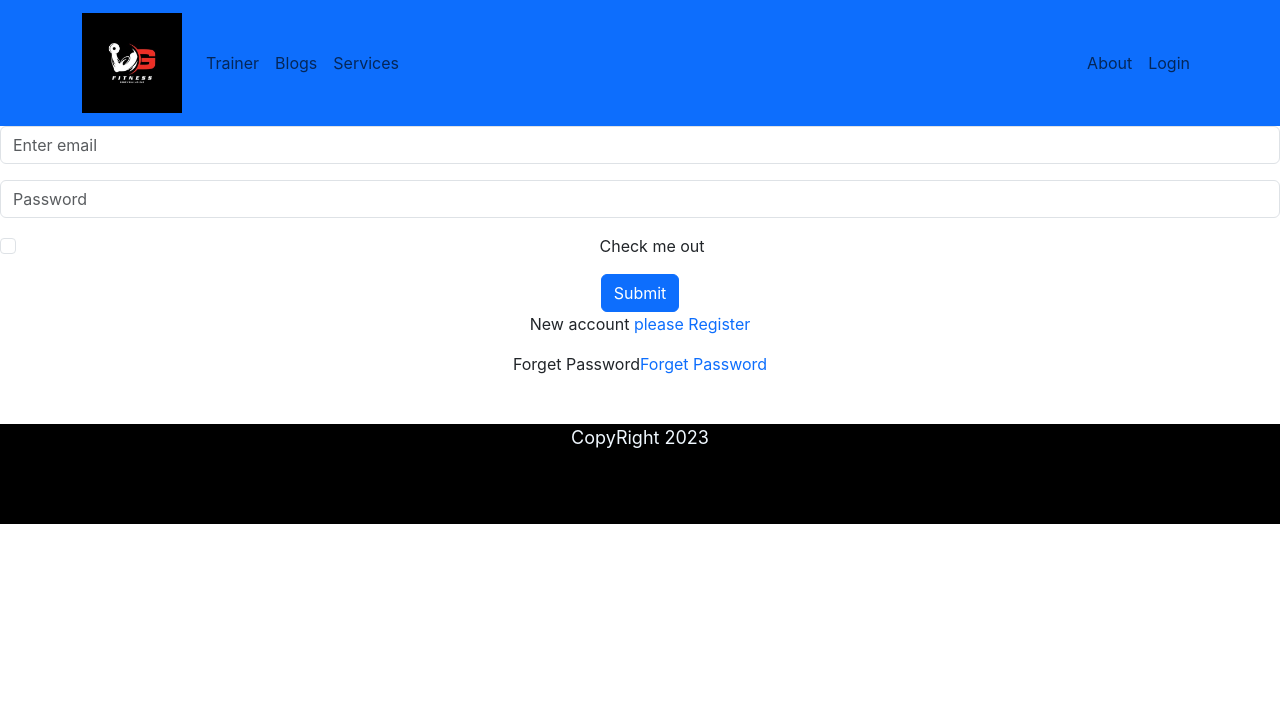
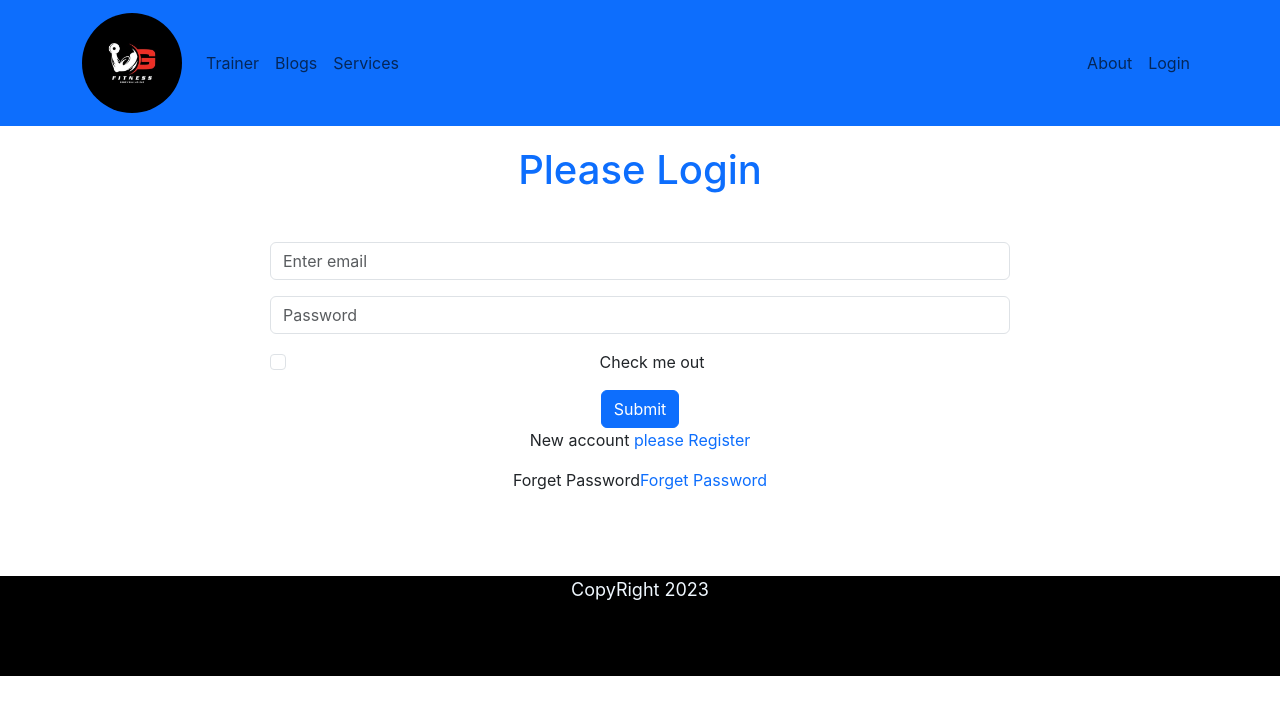
Before and after one commit to faysalahmmed1/Gym-Trainer-App, a React (Create React App) app: page /login in a window 1280 px wide. Shown: the top 714 px of the page. Built offline with nearby package versions, Linux system fonts and the light colour scheme.

Commit message:
my fifth commit

```diff
--- a/src/Pages/Login/Login/Login.css
+++ b/src/Pages/Login/Login/Login.css
@@ -0,0 +1,6 @@
+.LoginPage{
+    padding: 5px;
+    margin-left: 250px;
+    margin-right: 250px;
+    padding: 20px;
+}
--- a/src/Pages/Login/Login/Login.js
+++ b/src/Pages/Login/Login/Login.js
@@ -1,11 +1,13 @@
 import React from 'react';
+import './Login.css';
 import { Button, Form } from 'react-bootstrap';
 import { Link } from 'react-router-dom';
 
 const Login = () => {
     return (
-
-        <Form className='Login-container'>
+        <div className='LoginPage'>
+            <h1 className='text-primary text-center mb-5'> Please Login</h1>
+            <Form>
                 <Form.Group className="mb-3" controlId="formBasicEmail">
                     <Form.Control type="email" placeholder="Enter email" />
                 </Form.Group>
@@ -21,6 +23,7 @@ const Login = () => {
                 <p>New account <Link className='text-decoration-none ' to={'/register'}>please Register</Link></p>
                 <p>Forget Password<Link className='text-decoration-none ' to={'/register'}>Forget Password</Link></p>
             </Form>
+        </div>
 
     );
 };
--- a/src/Pages/Shared/Header/Header.css
+++ b/src/Pages/Shared/Header/Header.css
@@ -1,3 +1,6 @@
 .gymLogo {
     border-radius: 50px;
 }
+.logo{
+    border-radius: 50px;
+}
--- a/src/Pages/Shared/Header/Header.js
+++ b/src/Pages/Shared/Header/Header.js
@@ -10,7 +10,7 @@ const Header = () => {
             <Navbar collapseOnSelect expand="lg" sticky='top' bg="primary" variant='drak'>
                 <Container>
                     <Navbar.Brand as={Link} to="/">
-                    <img height={100} src={gmyLogo}></img>
+                    <img className='logo' height={100} src={gmyLogo}></img>
                     </Navbar.Brand>
                     <Navbar.Toggle aria-controls="responsive-navbar-nav" />
                     <Navbar.Collapse id="responsive-navbar-nav">
```
Lines whose indentation alone changed are shown as unchanged.
